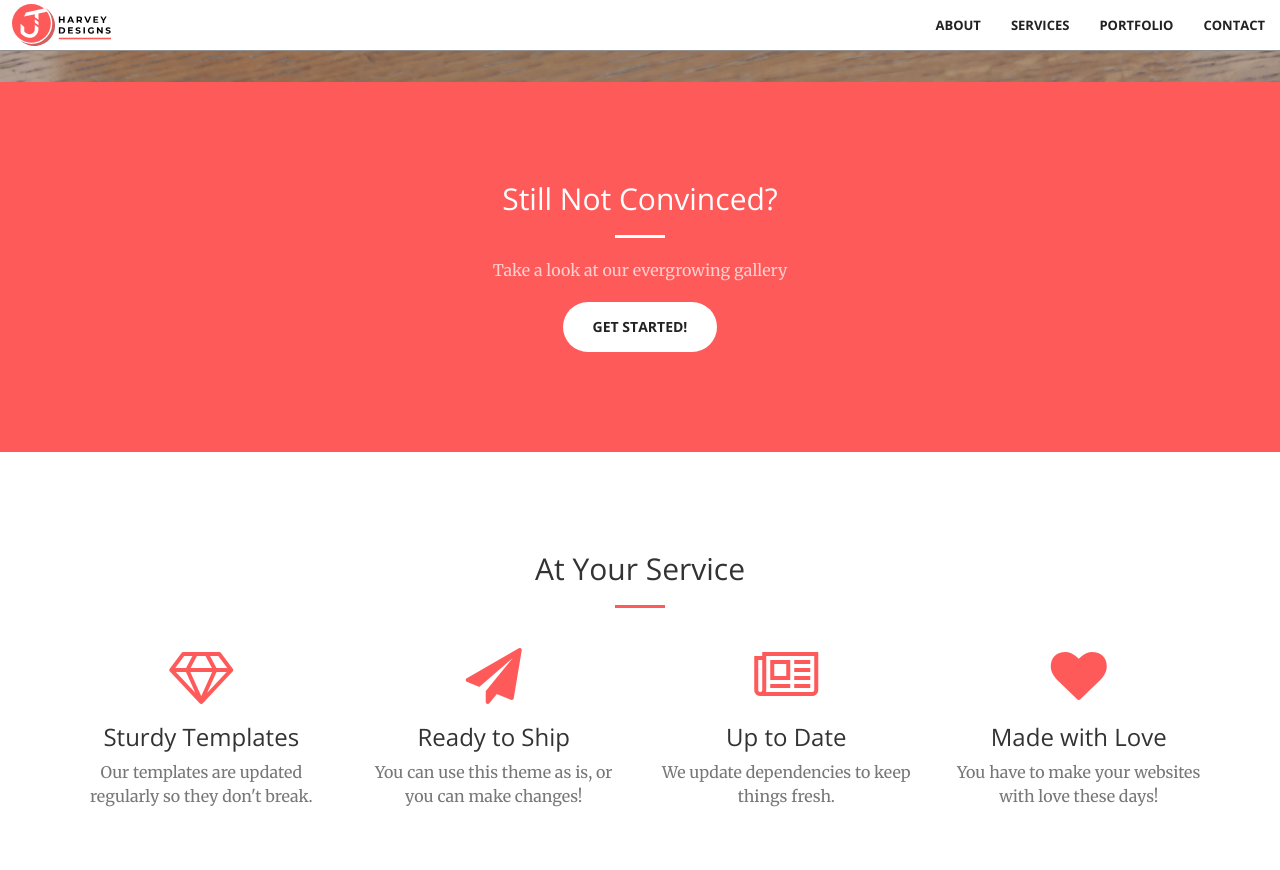
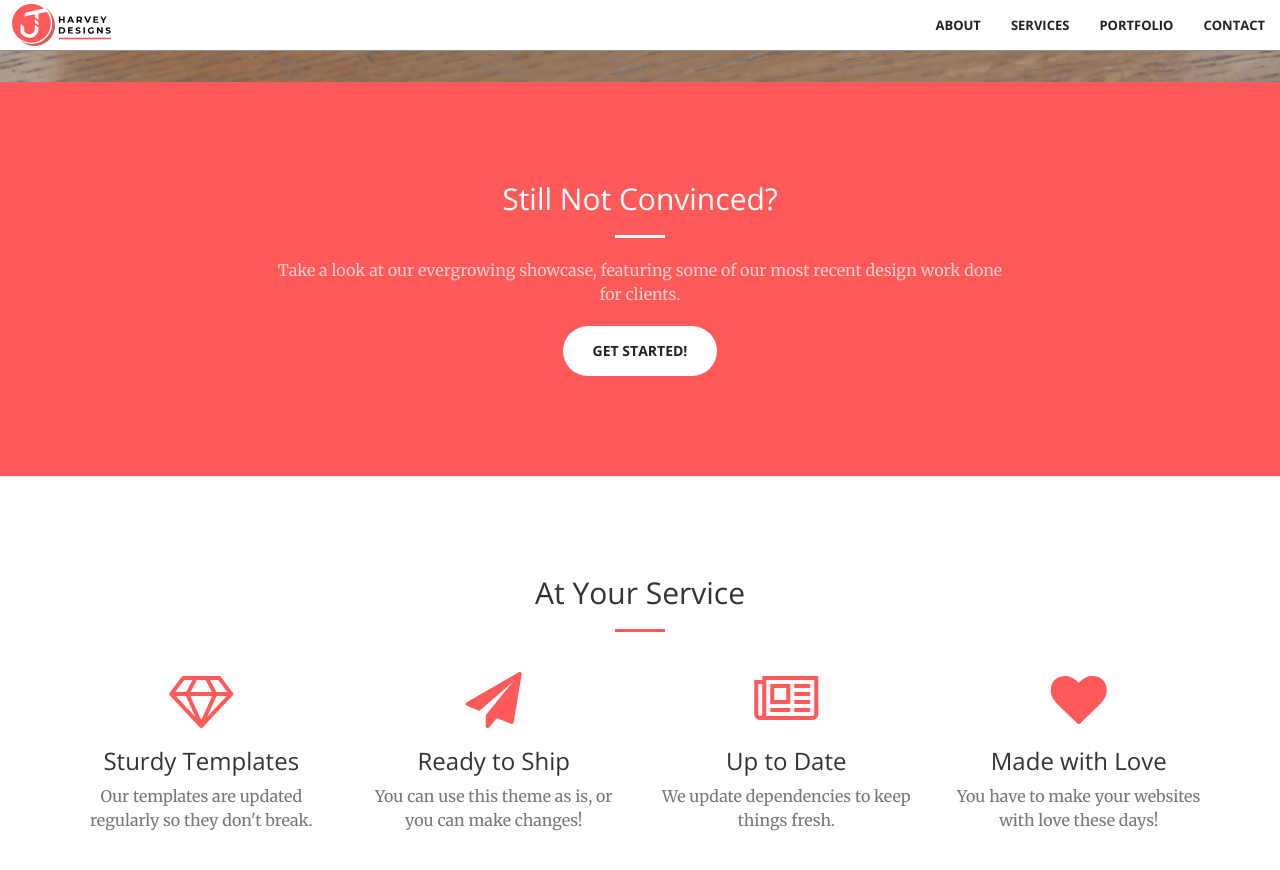
Before and after one commit to jeremiahh1198/jharveydesigns, a Jekyll site: the page built from index.html, in a window 1280 px wide and 900 px high, scrolled down 869 px. Shown: the top 870 px of the window. Built offline with Jekyll 4.4.1, drawn with Linux system fonts in a browser that asks for light colours.

Commit message:
Update call-to-action.html

```diff
--- a/_includes/call-to-action.html
+++ b/_includes/call-to-action.html
@@ -4,7 +4,7 @@
             <div class="col-lg-8 col-lg-offset-2 text-center">
                 <h2 class="section-heading">Still Not Convinced?</h2>
                 <hr class="light">
-                <p class="text-faded">Take a look at our evergrowing gallery  </p>
+                <p class="text-faded">Take a look at our evergrowing showcase, featuring some of our most recent design work done for clients.</p>
                 <a href="#" class="btn btn-default btn-xl">Get Started!</a>
             </div>
         </div>
```
